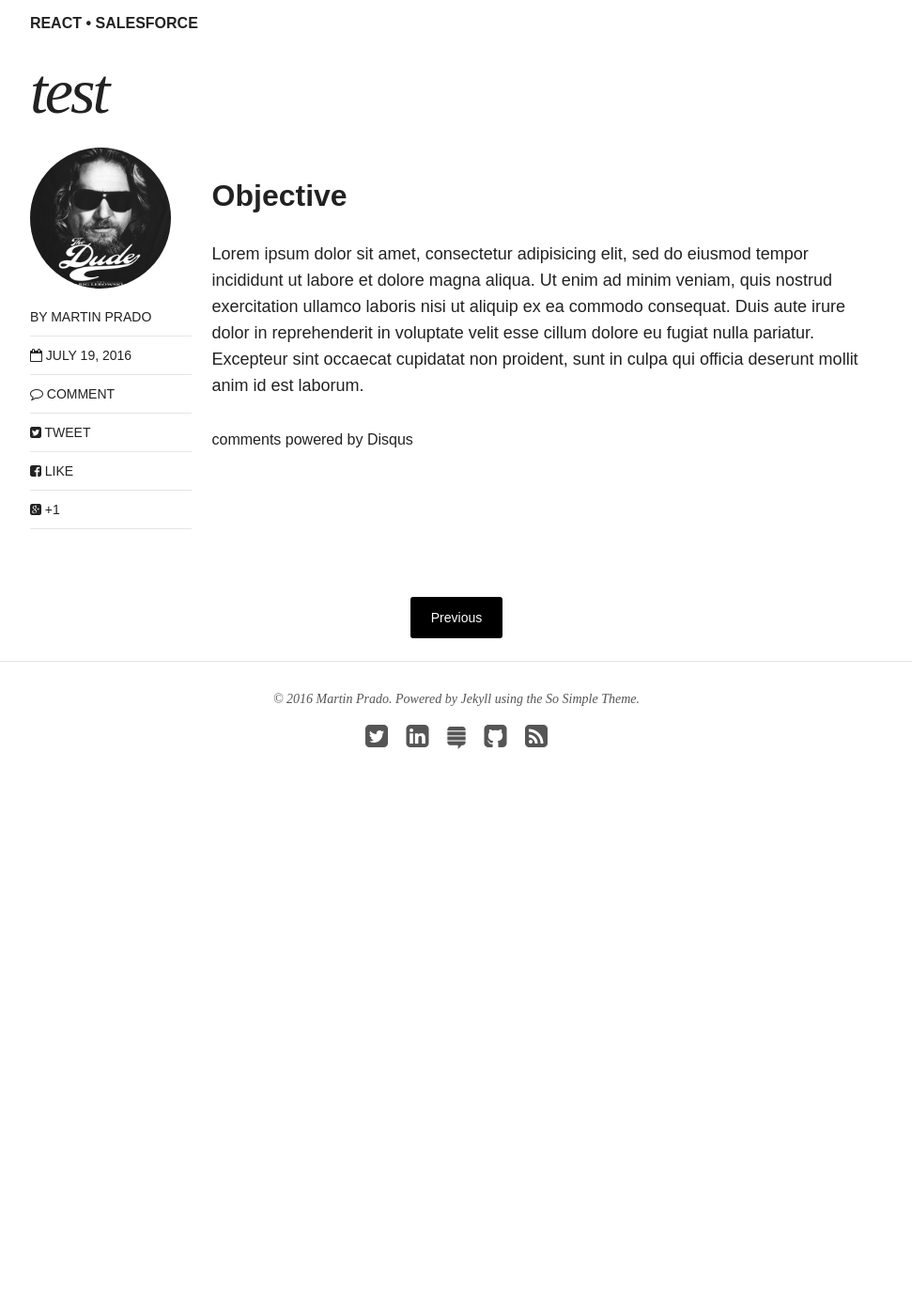
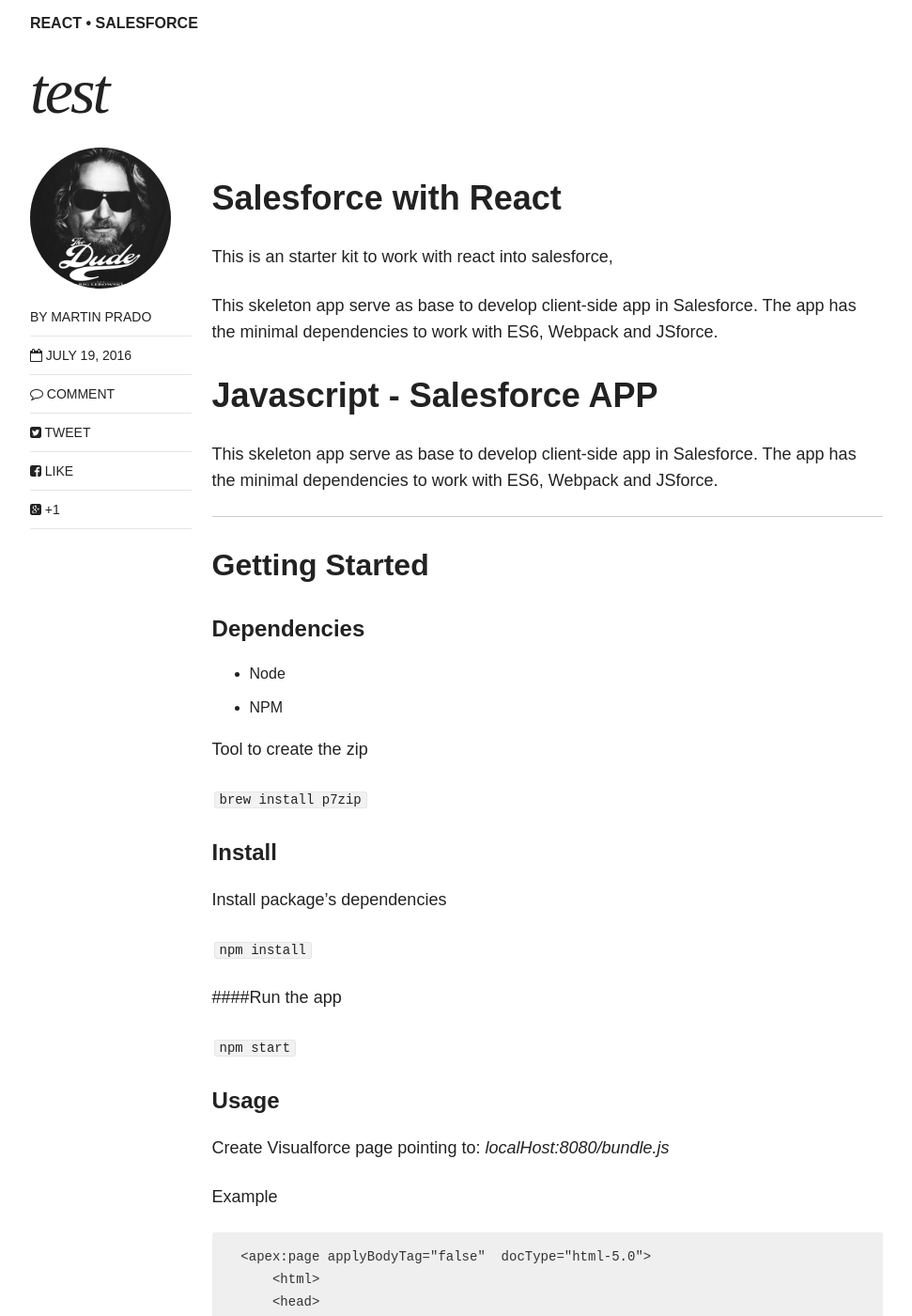
Before and after one commit to Pirata21/pirata21.github.io, a Jekyll site: the page built from _posts/articles/2016-07-19-test.markdown, in a window 1280 px wide and 1400 px high, scrolled down 1133 px. Shown: the whole window at 94% size, without its empty margins (154-1125 px from the left). Built offline with Jekyll 4.4.1, drawn with Linux system fonts in a browser that asks for light colours; nearby versions of some CDN libraries; comment, search, counter and statistics services are not loaded; before the commit the page ends 2028 px from its top, so only the background shows below that; some of the changed text lies outside the part shown.

Commit message:
new article

````diff
--- a/_posts/articles/2016-07-19-test.markdown
+++ b/_posts/articles/2016-07-19-test.markdown
@@ -13,6 +13,82 @@
   feature: punta.png
 ---
 
-## Objective
+# Salesforce with React
 
-Lorem ipsum dolor sit amet, consectetur adipisicing elit, sed do eiusmod tempor incididunt ut labore et dolore magna aliqua. Ut enim ad minim veniam, quis nostrud exercitation ullamco laboris nisi ut aliquip ex ea commodo consequat. Duis aute irure dolor in reprehenderit in voluptate velit esse cillum dolore eu fugiat nulla pariatur. Excepteur sint occaecat cupidatat non proident, sunt in culpa qui officia deserunt mollit anim id est laborum.
+This is an starter kit to work with react into salesforce,
+
+This skeleton app serve as base to develop client-side app in Salesforce. The app has the minimal dependencies to work with ES6, Webpack and JSforce.
+
+Javascript -  Salesforce APP
+===================
+
+This skeleton app serve as base to develop client-side app in Salesforce. The app has the minimal dependencies to  work with ES6, Webpack and JSforce.
+
+----------
+
+
+Getting Started
+-------------
+
+
+#### Dependencies
+
+ - Node
+ - NPM
+
+Tool to create the zip
+
+
+
+ `brew install p7zip`
+
+
+#### Install
+Install package's dependencies
+
+`npm install`
+
+####Run the app
+
+`npm start`
+
+#### Usage
+Create Visualforce page pointing to: *localHost:8080/bundle.js*
+
+Example
+
+  ```
+  <apex:page applyBodyTag="false"  docType="html-5.0">
+      <html>
+      <head>
+        <meta name="viewport" content="width=device-width, initial-scale=1"/>
+      </head>
+        <body>
+          <div id="container">
+          </div>
+        </body>
+        <script type="text/javascript">
+        </script>
+        <script charset="utf-8" src="https://localhost:8080/bundle.js" type="text/javascript"></script>
+      </html>
+    </apex:page>
+```
+
+#### Deploy
+The following script generate and upload the zip to salesforce
+
+`npm deploySR`
+
+Replace the script tag on the page pointing to the static resource. Example:
+
+
+    <script charset="utf-8" src="{!URLFOR($Resource.mystaticresource,'bundle.js')}" type="text/javascript"></script>
+
+### Deploy Configuration
+
+Edit salesforce.config.js file:
+
+    username: '',
+	password: '',
+	zipName:'',
+	zipDescription: ''
````
